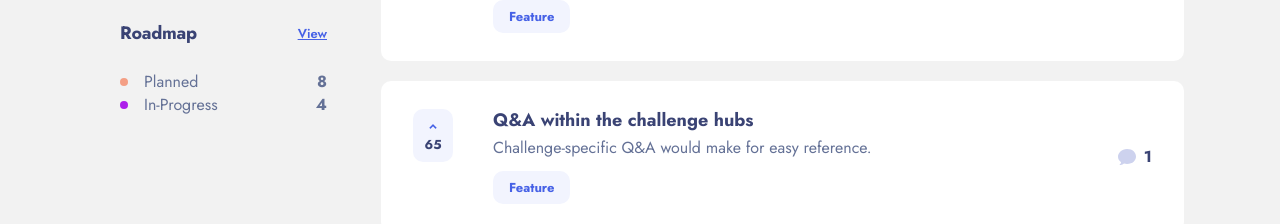
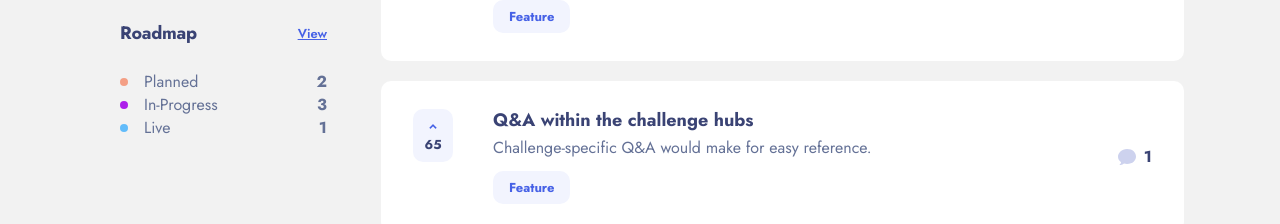
Before and after one commit to j-hutchison/nextjs-product-feedback, a Next.js app in the folder product-feedback/: page / in a window 1280 px wide. Shown: the part 451-675 px from the top of the page. Built offline with nearby package versions, Linux system fonts and the light colour scheme.

Commit message:
Roadmap indicators in sidebar, now sourcing from data and calculating # of each suggestion by status

```diff
--- a/product-feedback/components/Sidebar/Sidebar.tsx
+++ b/product-feedback/components/Sidebar/Sidebar.tsx
@@ -5,11 +5,14 @@ import Tag from "../ui/Tag";
 import SidebarStatusIndicator from "../ui/SidebarStatusIndicator";
 
 import { getCategoryList } from "../../data/GetListDataService";
+import { getColorFromStatus } from "../../data/GetListDataService";
 
+import { Suggestion } from "../suggestion/SuggestionList";
 import LogoBanner from "./LogoBanner";
 
 interface SidebarProps {
 	defaultTag: string;
+	data: Suggestion[];
 	onClickFilter: (filterValue: string) => void;
 }
 
@@ -30,6 +33,20 @@ const Sidebar: React.FC<SidebarProps> = (props) => {
 		classes["sidebar-content"],
 		showSidebar && classes["sidebar-mobile-visible"],
 	].join(" ");
+
+	const statusCountObject = props.data.reduce(
+		(acc: { [key: string]: number }, currValue: Suggestion) => {
+			if (acc[currValue.status]) {
+				acc[currValue.status] += 1;
+			} else {
+				acc[currValue.status] = 1;
+			}
+			return acc;
+		},
+		{}
+	);
+
+	console.log(statusCountObject);
 
 	return (
 		<aside className={classes.sidebar}>
@@ -57,8 +74,18 @@ const Sidebar: React.FC<SidebarProps> = (props) => {
 					</div>
 
 					<ul className={classes["roadmap-suggestion-list"]}>
-						<SidebarStatusIndicator text="Planned" color="orange" count={8} />
-						<SidebarStatusIndicator text="In-Progress" count={4} />
+						{Object.keys(statusCountObject)
+							.filter((value) => value !== "suggestion")
+							.map((status, idx) => {
+								return (
+									<SidebarStatusIndicator
+										key={idx}
+										text={status}
+										count={statusCountObject[status]}
+										color={getColorFromStatus(status)}
+									/>
+								);
+							})}
 					</ul>
 				</div>
 			</div>
--- a/product-feedback/components/ui/SidebarStatusIndicator.module.css
+++ b/product-feedback/components/ui/SidebarStatusIndicator.module.css
@@ -13,6 +13,7 @@
 	display: flex;
 	align-items: center;
 	gap: 1.6rem;
+	text-transform: capitalize;
 }
 .status-icon {
 	display: inline-block;
--- a/product-feedback/components/ui/SidebarStatusIndicator.tsx
+++ b/product-feedback/components/ui/SidebarStatusIndicator.tsx
@@ -9,6 +9,7 @@ interface SidebarStatusProps {
 
 const SidebarStatusIndicator: React.FC<SidebarStatusProps> = (props) => {
 	const color = props.color;
+	console.log(color);
 
 	const iconClasses = [classes["status-icon"], color && classes[color]].join(
 		" "
--- a/product-feedback/pages/index.tsx
+++ b/product-feedback/pages/index.tsx
@@ -85,6 +85,7 @@ export default function Home<HomePageProps>({ data }) {
 				<Sidebar
 					onClickFilter={handleListFilter}
 					defaultTag={listFilter}
+					data={data}
 				></Sidebar>
 				<main className="flex-column">
 					<ControlPanel
```
